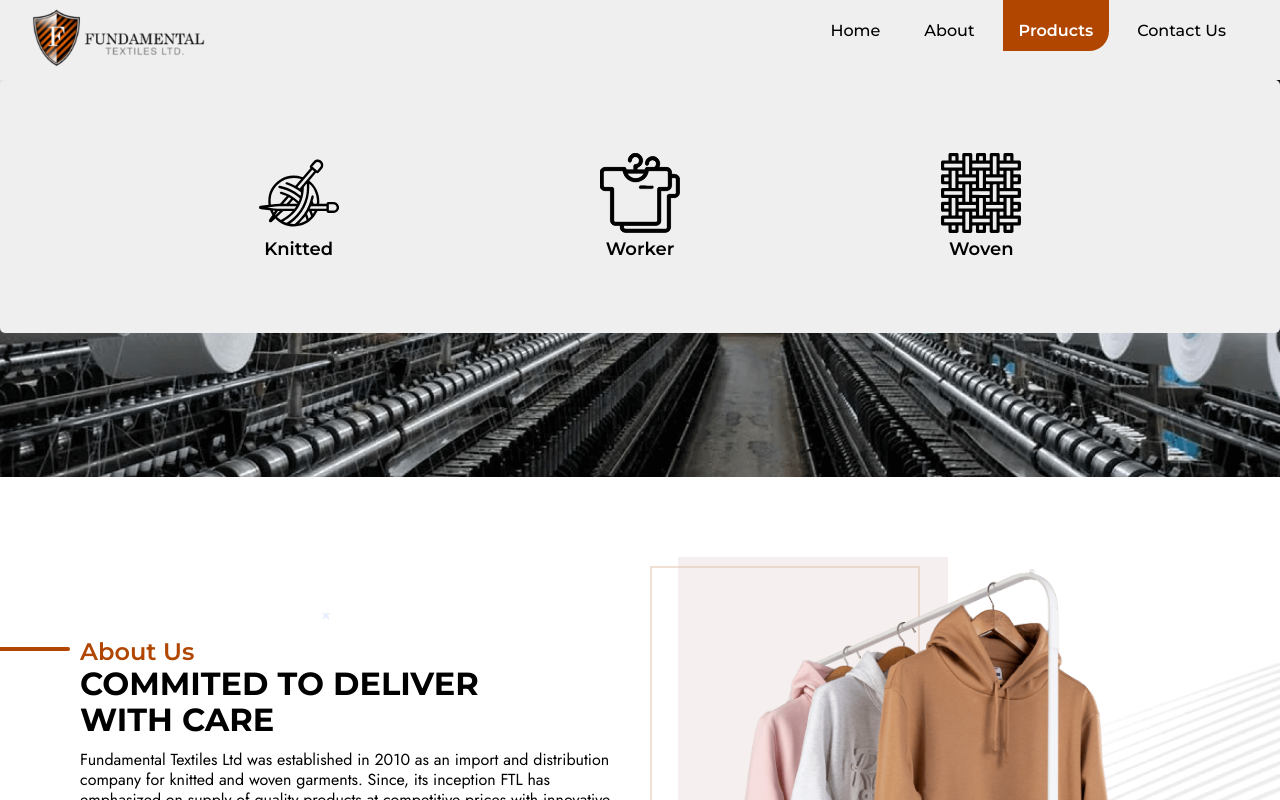
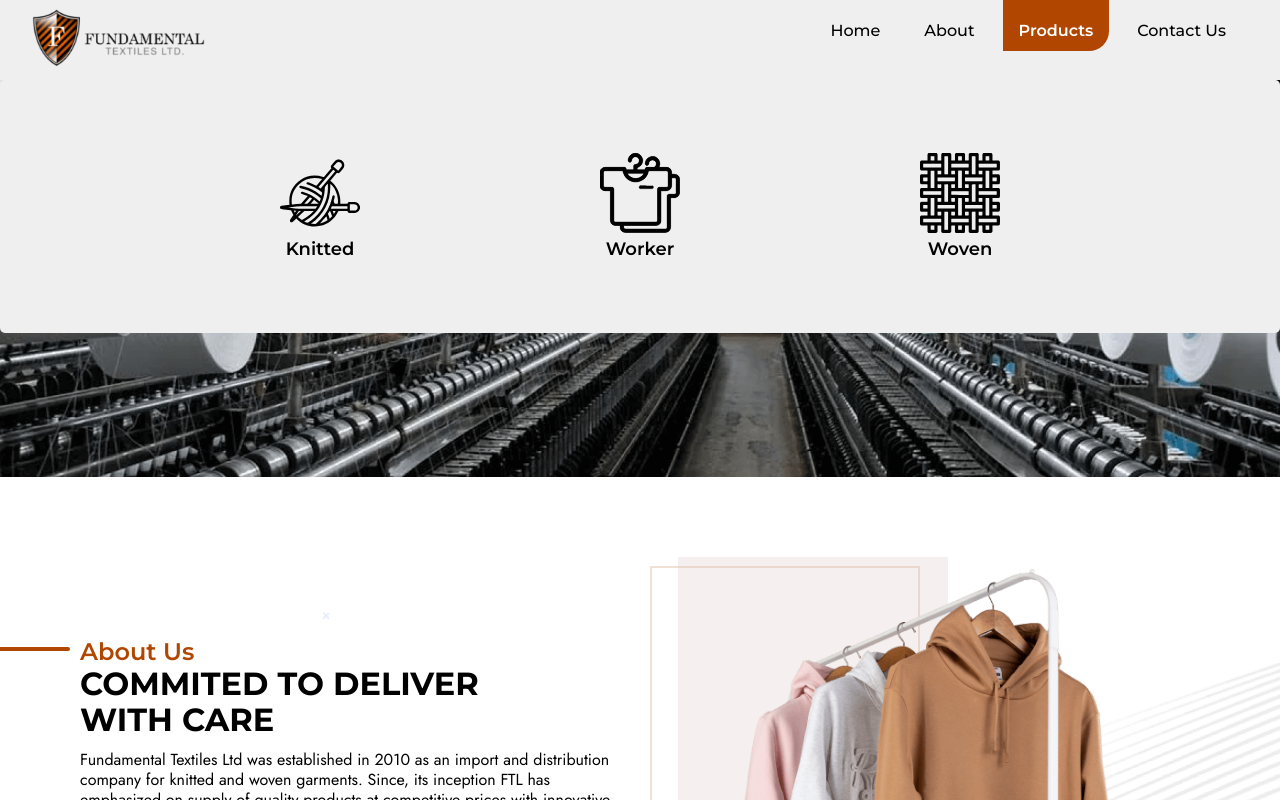
Before and after one commit to asimwarraich/fundamentalnew, a React (Vite) app: page / in a window 1280 px wide. Both pictures are taken after a click on the button "Products". Shown: the top 800 px of the page. Built offline with nearby package versions, Linux system fonts and the light colour scheme.

Commit message:
fixes done

```diff
--- a/src/style/app.scss
+++ b/src/style/app.scss
@@ -29,7 +29,7 @@ body {
   align-items: center;
   justify-content: space-around;
   background-color: #efefef;
-  padding: 4em 8em;
+  padding: 4em 10em;
   max-width: 1900px;
   margin: 0 auto;
   animation: dropdown__list__nav__animation 500ms both;
```
